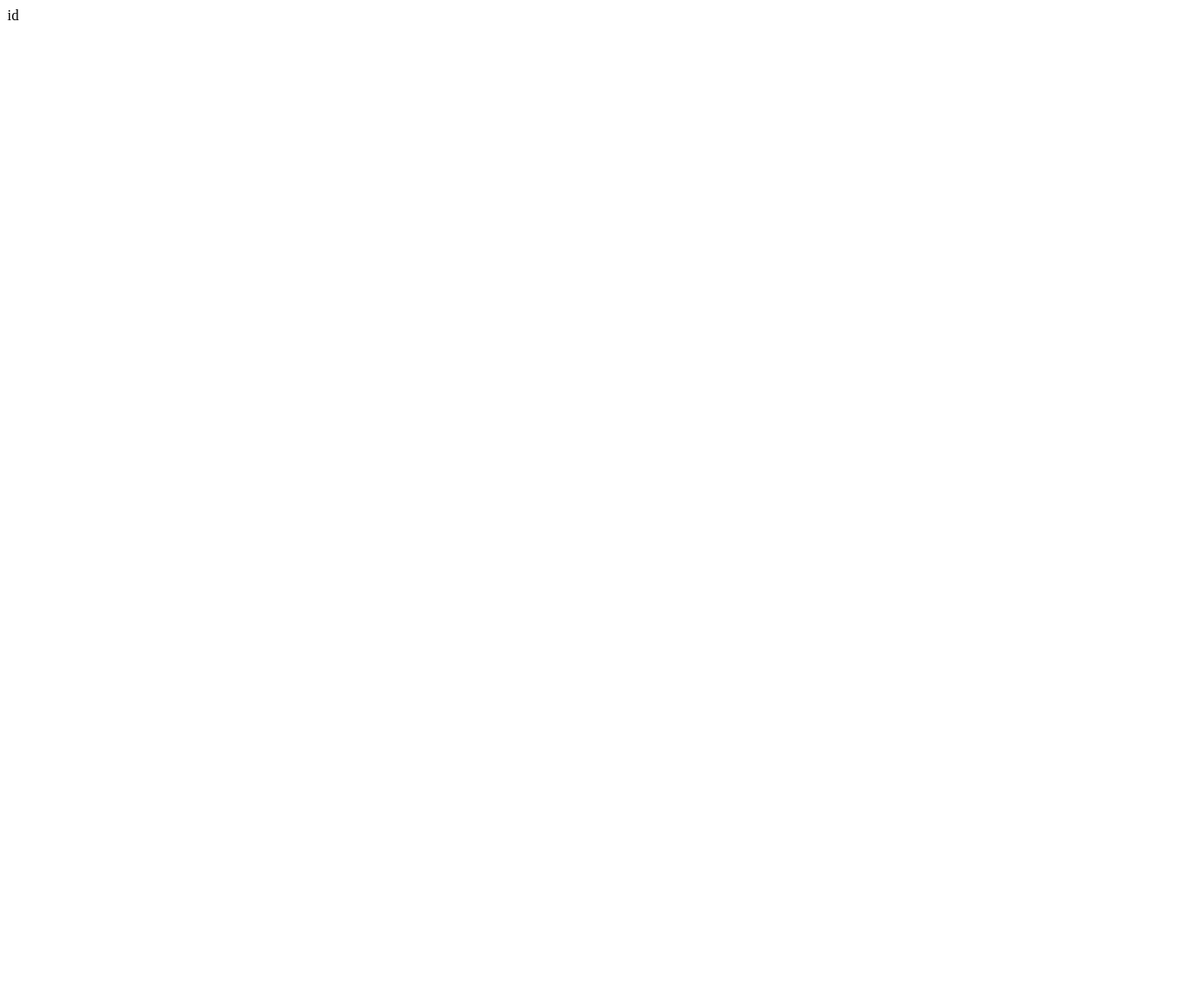
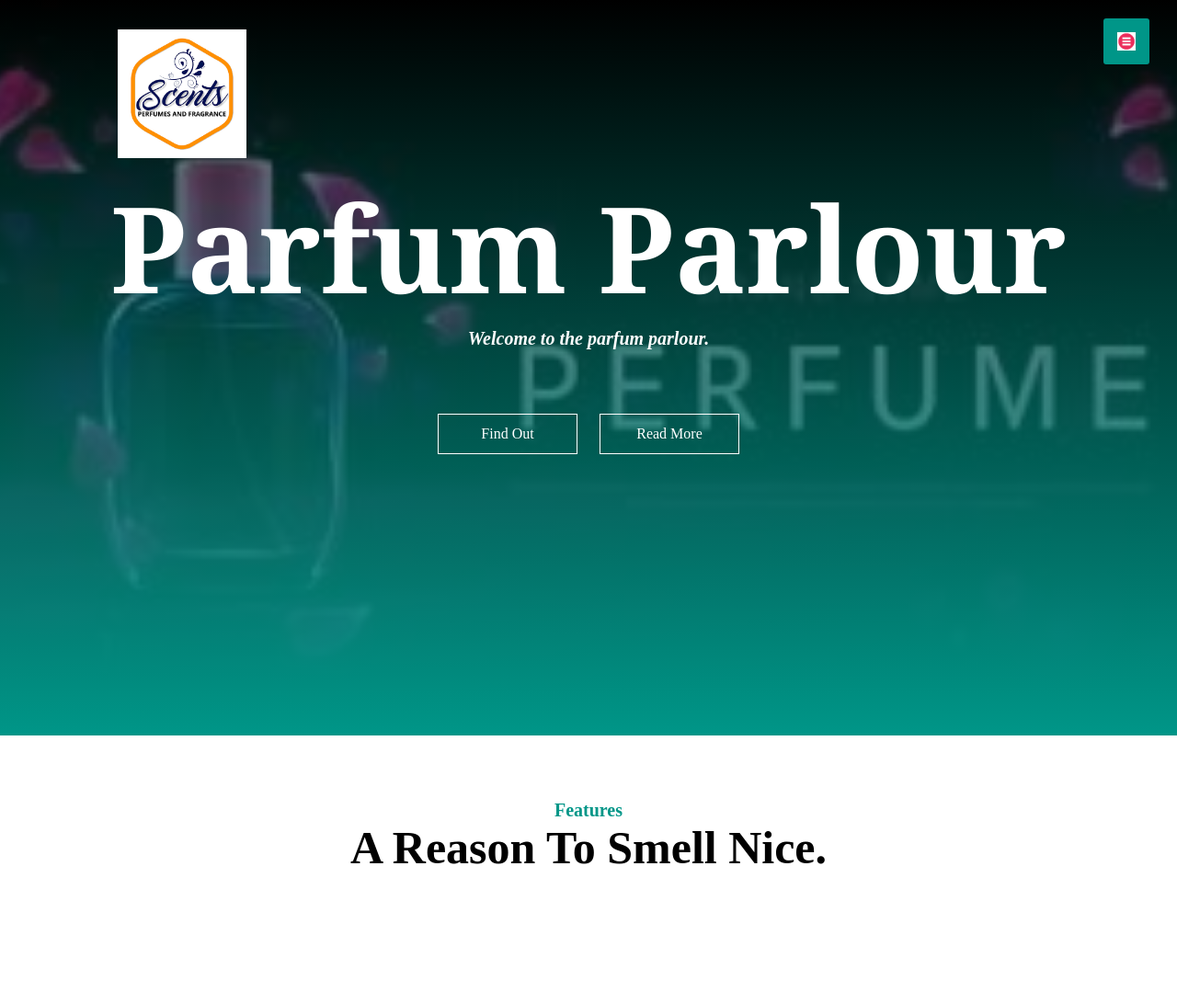
Before and after one commit to MaryKibui/E-com-Web, a plain HTML site: page index.html in a window 1280 px wide. Shown: the whole page at 92% size. Before the commit the page ends 800 px from the top, so only its background shows below. Drawn offline with Linux system fonts and the light colour scheme.

Commit message:
images uploaded
images added to the files

```diff
--- a/index.html
+++ b/index.html
@@ -5,8 +5,64 @@
     <meta name="viewport" content="width=device-width, initial-scale=1.0" />
     <title>Parfum website</title>
     <link rel="stylesheet" href="styles.css" />
+    <meta name="viewport" content="width =device-width, initial-scale =1" />
+    <link
+      href="https://fonts.googleapis.com/css2?family=Open+Sans:wght@300&display=swap"
+      ref="stylesheet"
+    />
   </head>
   <body>
-    <section>id</section>
+    <section id="banner">
+      <img src="images/logo.png" class="logo" />
+      <div class="banner-text">
+        <h1>Parfum Parlour</h1>
+        <p><strong>Welcome to the parfum parlour.</strong></p>
+        <div class="banner-btn">
+          <a href="#"><span></span>Find Out</a>
+          <a href="#"><span></span>Read More</a>
+        </div>
+      </div>
+    </section>
+
+    <div id="sideNav">
+      <nav>
+        <ul>
+          <li><a href="#">Home</a></li>
+          <li><a href="#">Features</a></li>
+          <li><a href="#">Services</a></li>
+          <li><a href="#">Reviews</a></li>
+          <li><a href="#">Meet Us</a></li>
+        </ul>
+      </nav>
+    </div>
+    <div id="manuBtn">
+      <img src="images/btn.png" id="menu" />
+    </div>
+
+    <!--Features-->
+    <section id="feature">
+      <div class="title-text">
+        <p>Features</p>
+        <h1>A Reason To Smell Nice.</h1>
+      </div>
+    </section>
+
+    <script>
+      var manuBtn = document.getElementById("manuBtn");
+      var sideNav = document.getElementById("sideNav");
+      var menu = document.getElementById("menu");
+
+      sideNav.style.right = "-250px";
+
+      manuBtn.onclick = function () {
+        if (sideNav.style.right == "-250px") {
+          sideNav.style.right = "0";
+          menu.src = "images/close.png";
+        } else {
+          sideNav.style.right = "-250px";
+          menu.src = "images/btn.png";
+        }
+      };
+    </script>
   </body>
 </html>
--- a/styles.css
+++ b/styles.css
@@ -0,0 +1,126 @@
+*{
+    margin: 0;
+    padding: 0;
+    font-family: Open Sans', sans-serif;
+}
+#banner{
+    background: linear-gradient(rgba(0,0,0,0.5),#009688),url(images/4.jpg);
+    background-size: cover;
+    background-position: center;
+    height: 100vh;
+}
+.logo{
+    width: 140px;
+    position: absolute;
+    top: 4%;
+    left: 10%;
+}
+.banner-text{
+    text-align: center;
+    color: #fff;
+    padding-top: 180px;
+}
+.banner-text h1{
+    font-size: 130px;
+    font-family: Georgia, 'Times New Roman', Times, serif;
+}
+.banner-text p{
+    font-size: 20px;
+    font-style: italic;
+}
+.banner-btn{
+    margin: 70px auto 0 ;
+}
+.banner-btn a{
+    width: 150px;
+    text-decoration: none;
+    display: inline-block;
+    margin: 0 10px;
+    padding: 12px 0;
+    color: #fff;
+    border: .5px solid #fff;
+    position: relative;
+    z-index: 1;
+    transition: color 0.5s;
+}
+.banner-btn a span{
+    width: 0;
+    height: 100%;
+    position: absolute;
+    top: 0;
+    left: 0;
+    background: #fff;
+    z-index: -1;
+    transition: 0.5s;
+}
+.banner-btn a:hover span{
+    width: 100%;
+}
+.banner-btn a:hover{
+    color: black;
+}
+
+
+#sideNav{
+    width: 250px;
+    height: 100vh;
+    position: fixed;
+    right: -250px;
+    top: 0;
+    background: #009688;
+    z-index: 2;
+    transition: 0.5s;
+}
+nav ul li{
+    list-style: none;
+    margin: 50px 20px;
+}
+nav ul li a{
+    text-decoration: none;
+    color: #fff;
+}
+#manuBtn{
+    width: 50px;
+    height: 50px;
+    background: #009688;
+    text-align: center;
+    position: fixed;
+    right: 30px;
+    top: 20px;
+    border-radius: 3px;
+    z-index: 3;
+    cursor: pointer;
+}
+#manuBtn img{
+         width: 20px;
+         margin-top: 15px;
+}
+@media screen and (max-width :770px){
+    .banner-text h1{
+    font-size: 44px;
+    }
+    .banner-btn a{
+        display: block;
+        margin: 20px auto;
+    }
+}
+
+/*--feature--*/
+
+#feature{
+    width: 100%;
+    padding: 70px 0;
+}
+.title-text{
+    text-align: center;
+    padding-bottom: 70px;
+}
+.title-text p{
+    margin: auto;
+    font-size: 20px;
+    color: #009688;
+    font-weight: bold;
+}
+.title-text h1{
+    font-size: 50px;
+}
```
Also changed, not shown: images/1.jpg (added), images/10.jpg (added), images/2.jpg (added), images/3.jpg (added), images/4.jpg (added), images/5.jpg (added), images/6.jpg (added), images/7.jpg (added), images/8.jpg (added), images/90.jpg (added), images/91.jpg (added), images/btn.png (added), images/close.png (added), images/logo.png (added).
